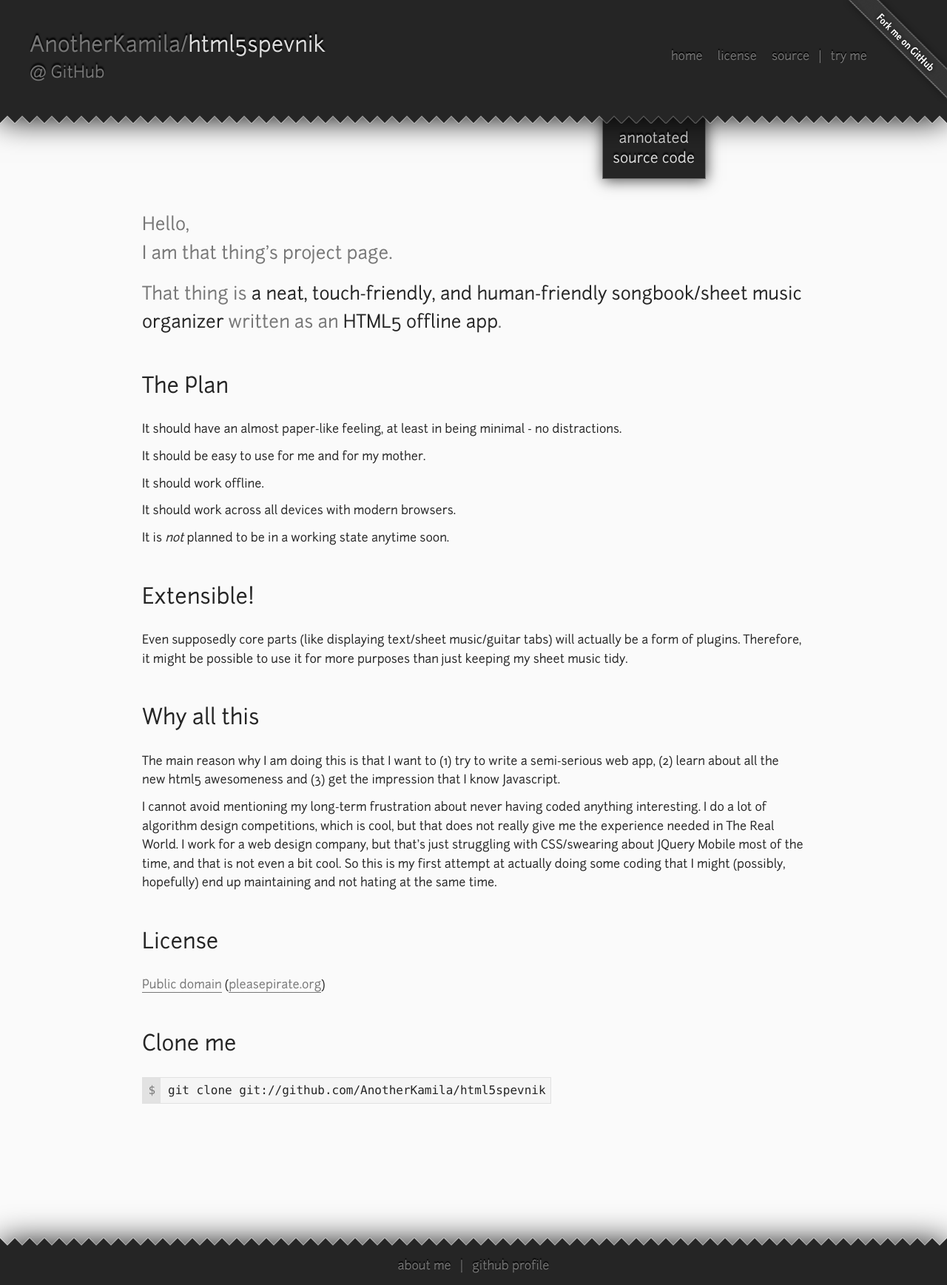
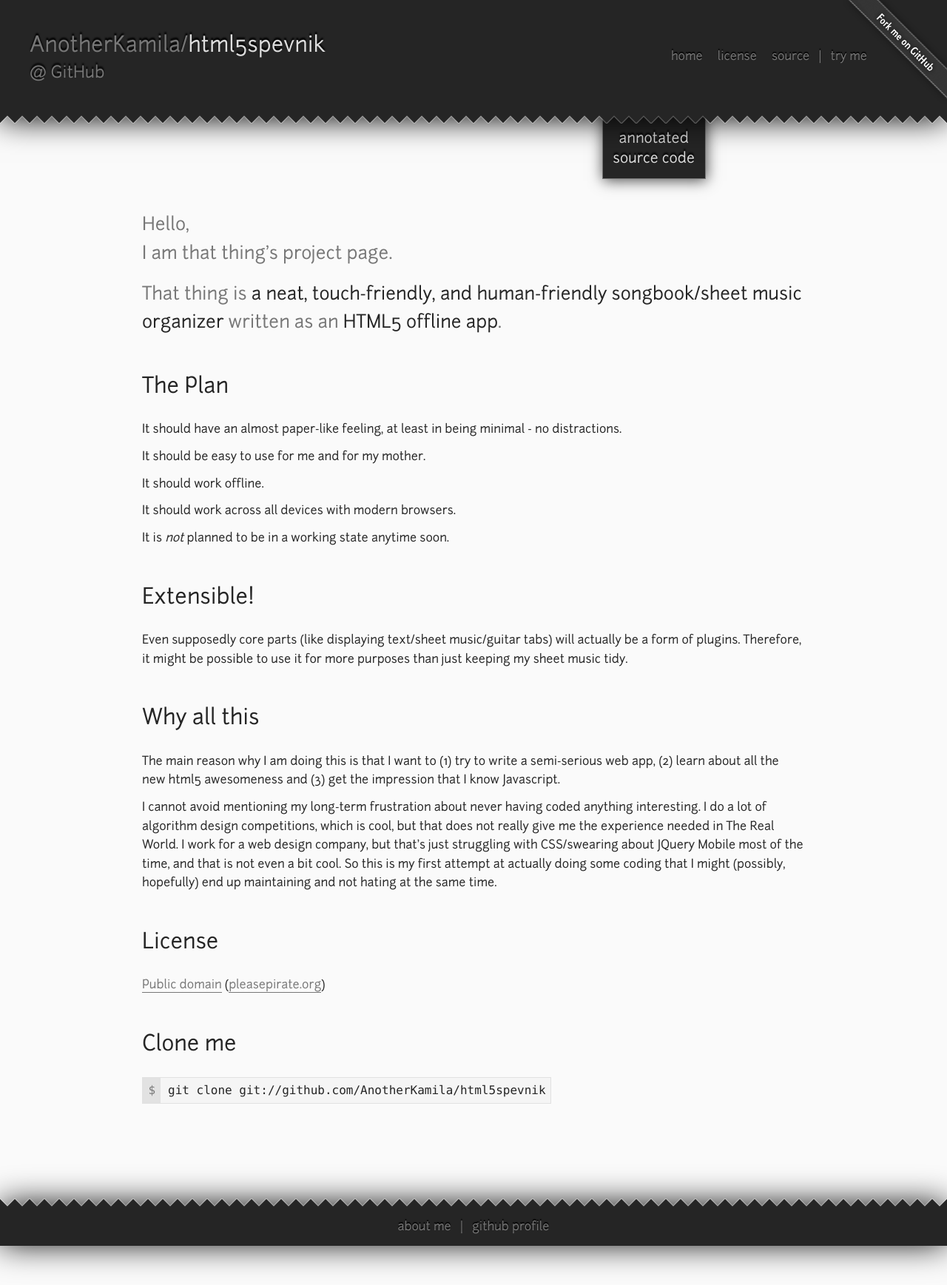
Before and after one commit to AnotherKamila/html5spevnik, a Jekyll site: the page built from index.html, in a window 1280 px wide. Shown: the whole page at 74% size. Built offline with Jekyll 4.4.1, drawn with Linux system fonts in a browser that asks for light colours; Markdown is read by kramdown in place of the engine named in the settings.

Commit message:
fixing footer (the classical problem)
I knew it could be done without setting its height and without container divs at
the same time!

(the technique: using body instead of the container; html needs a width:
100%)

```diff
--- a/assets/sitewide.css
+++ b/assets/sitewide.css
@@ -10,12 +10,13 @@
 	overflow-y: scroll;
 	-webkit-text-size-adjust: 100%;
 	-ms-text-size-adjust: 100%;
-	min-height: 100%;
+	height: 100%;
 }
 
 body {
 	margin: 0;
 	padding: 0;
+	position: relative;
 	min-height: 100%;
 	z-index: 0;
 }
@@ -138,7 +139,10 @@
 	box-shadow: 0 5px 40px #000;
 }
 footer.sitewide {
-	padding: 1em 2.5em;
+	position: absolute;
+	bottom: 0;
+	padding: 1em 0;
+	width: 100%;
 	-moz-box-shadow: 0 -3px 45px #000;
 	-webkit-box-shadow: 0 -3px 45px #000;
 	box-shadow: 0 -3px 45px #000;
```
